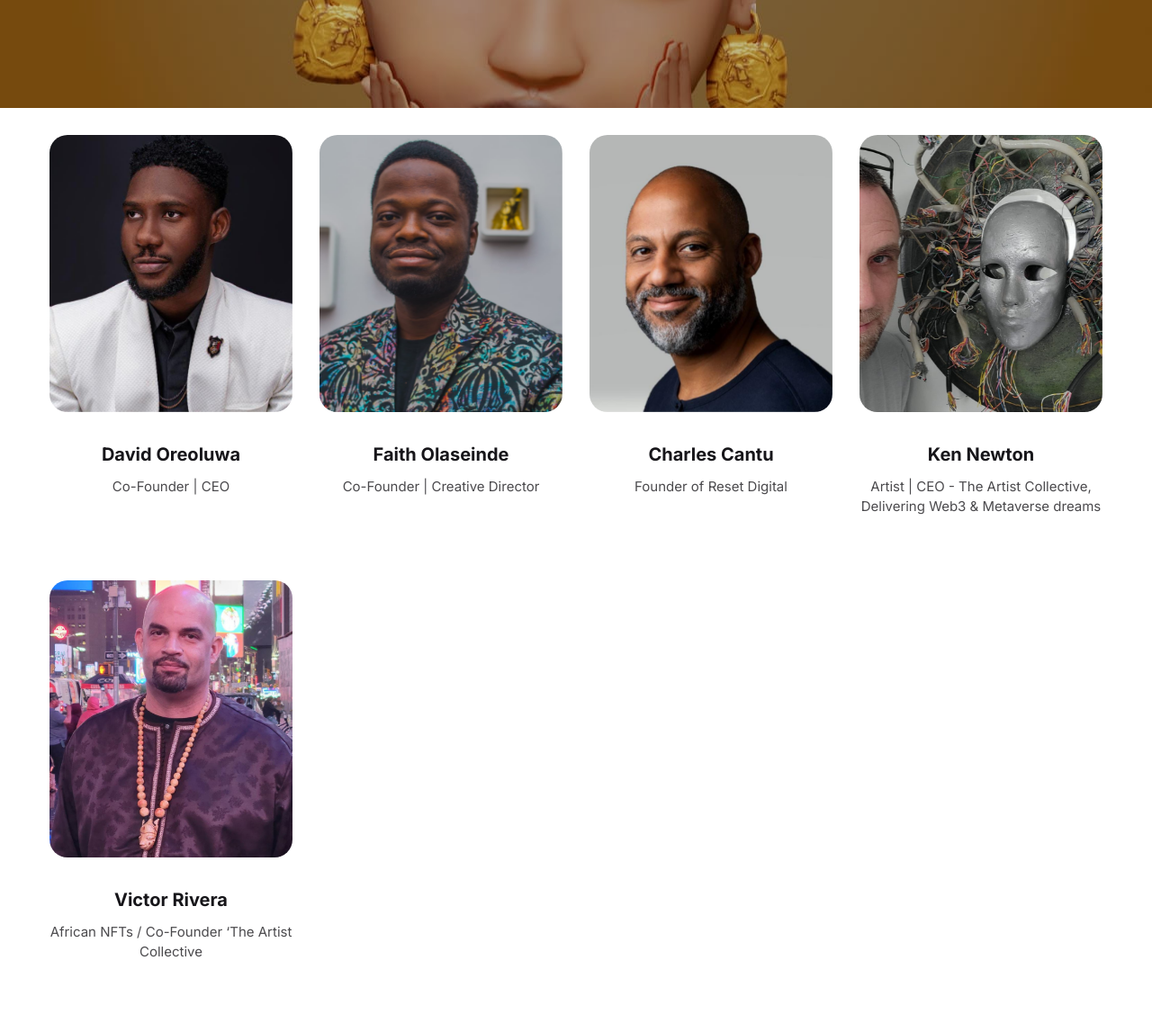
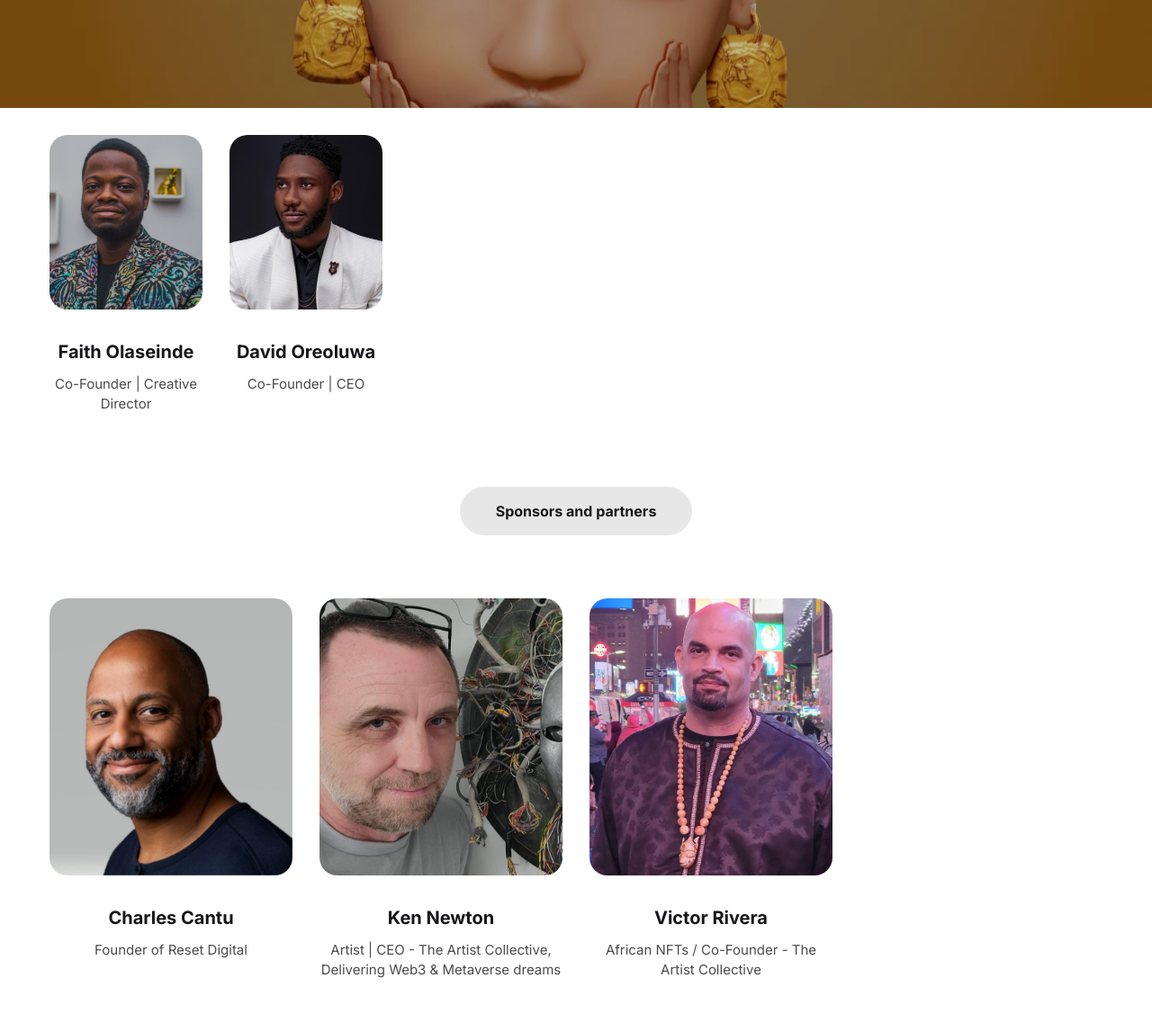
Before and after one commit to Femscode/aroba_web_app, a plain HTML site: page team.html in a window 1280 px wide. Shown: the part 486-1633 px from the top of the page at 90% size. Drawn offline with Linux system fonts and the light colour scheme.

Commit message:
new-team-update

```diff
--- a/team.html
+++ b/team.html
@@ -153,7 +153,17 @@
             <div class="container">
                 <div class="row gy-70">
                     <!-- Item-->
-                    <div class="col-12 col-sm-6 col-lg-3" data-show="startbox">
+                    <div class="col-6 col-sm-4 col-lg-2" data-show="startbox">
+                        <!-- Member-->
+                        <div class="member"><a class="member-image rounded-4" href="#" data-img-height style="--img-height: 114%;">
+                            <img loading="lazy" src="assets/images/faith.jpeg" alt=""></a>
+                            <div class="member-body"><a class="member-title h4" href="#">Faith Olaseinde</a>
+                                <div class="member-subtitle font-size-15 text-gray-dark">Co-Founder | Creative Director</div>
+                            </div>
+                        </div>
+                    </div>
+
+                    <div class="col-6 col-sm-4 col-lg-2" data-show="startbox">
                         <!-- Member-->
                         <div class="member "><a class="member-image rounded-4" href="#" data-img-height style="--img-height: 114%;">
                             <img loading="lazy" src="assets/images/david.jpeg" alt=""></a>
@@ -162,19 +172,11 @@
                             </div>
                         </div>
                     </div>
-                    <div class="col-12 col-sm-6 col-lg-3" data-show="startbox">
-                        <!-- Member-->
-                        <div class="member "><a class="member-image rounded-4" href="#" data-img-height style="--img-height: 114%;">
-                            <img loading="lazy" src="assets/images/faith.jpeg" alt=""></a>
-                            <div class="member-body"><a class="member-title h4" href="#">Faith Olaseinde</a>
-                                <div class="member-subtitle font-size-15 text-gray-dark">Co-Founder | Creative Director</div>
-                            </div>
-                        </div>
+
+
+                    <div class="text-center mt-80" data-show="startbox">
+                        <a class="btn btn-light" href="#" target="_self">Sponsors and partners</a>
                     </div>
-
-                    <!-- <div class="text-center mt-80" data-show="startbox">
-                        <a class="btn btn-light" href="#" target="_self">Partners/Sponsors</a>
-                    </div> -->
                     <div class="col-12 col-sm-6 col-lg-3" data-show="startbox">
                         <!-- Member-->
                         <div class="member "><a class="member-image rounded-4" href="#" data-img-height style="--img-height: 114%;">
@@ -187,7 +189,7 @@
                     <div class="col-12 col-sm-6 col-lg-3" data-show="startbox">
                         <!-- Member-->
                         <div class="member "><a class="member-image rounded-4" href="#" data-img-height style="--img-height: 114%;">
-                            <img loading="lazy" src="assets/images/ken.jpeg" alt=""></a>
+                            <img loading="lazy" src="assets/images/mm.jpeg" alt=""></a>
                             <div class="member-body"><a class="member-title h4" href="#">Ken Newton</a>
                                 <div class="member-subtitle font-size-15 text-gray-dark">Artist | CEO - The Artist Collective, Delivering Web3 & Metaverse dreams</div>
                             </div>
@@ -198,7 +200,7 @@
                         <div class="member "><a class="member-image rounded-4" href="#" data-img-height style="--img-height: 114%;">
                             <img loading="lazy" src="assets/images/victor.jpeg" alt=""></a>
                             <div class="member-body"><a class="member-title h4" href="#">Victor Rivera</a>
-                                <div class="member-subtitle font-size-15 text-gray-dark">African NFTs / Co-Founder ‘The Artist Collective</div>
+                                <div class="member-subtitle font-size-15 text-gray-dark">African NFTs / Co-Founder - The Artist Collective</div>
                             </div>
                         </div>
                     </div>
```
Also changed, not shown: assets/images/mm.jpeg (added).
